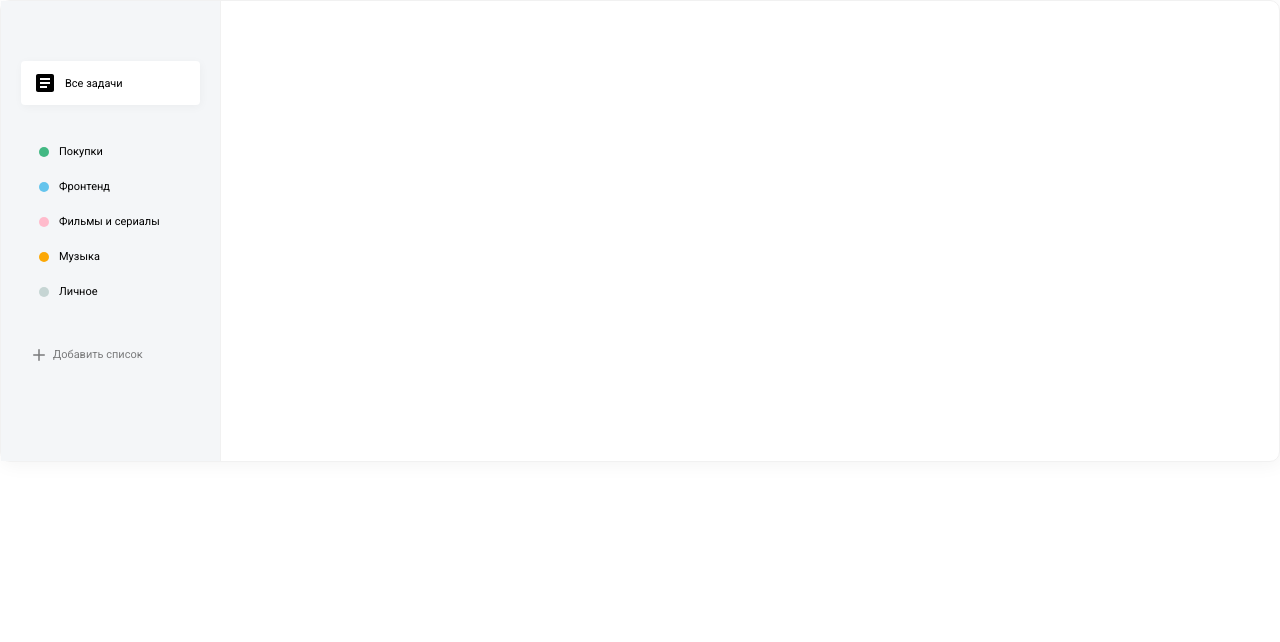
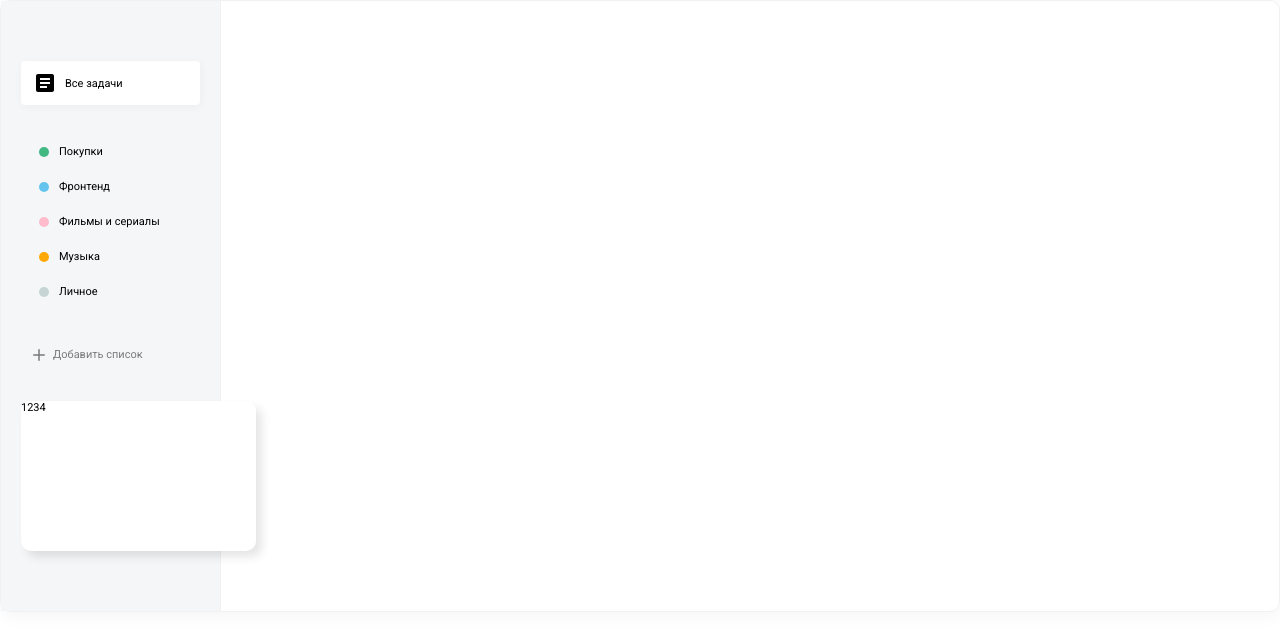
Before and after one commit to freetimezp/todolist, a React (Create React App) app: page / in a window 1280 px wide. Both pictures are taken after a click on the item "Добавить список". Shown: the top 642 px of the page. Built offline with nearby package versions, Linux system fonts and the light colour scheme.

Commit message:
React-js. State. popup.

```diff
--- a/src/App.js
+++ b/src/App.js
@@ -1,5 +1,6 @@
 import React from 'react';
 import List from "./components/List/List";
+import AddList from "./components/AddList/AddList";
 
 function App() {
     return (
@@ -49,25 +50,7 @@ function App() {
                         }
                     ]}
                     isRemovable={true}/>
-                <List
-                    items={[
-                        {
-                            className: "list__add-button",
-                            icon: (
-                                <svg
-                                    xmlns="http://www.w3.org/2000/svg"
-                                    height="12" width="12"
-                                    viewBox="0 0 16 16" fill="none">
-                                    <path
-                                        d="M8 1V15" stroke="black" strokeWidth="2" strokeLinecap="round"
-                                        strokeLinejoin="round"/>
-                                    <path
-                                        d="M1 8H15" stroke="black" strokeWidth="2" strokeLinecap="round"
-                                        strokeLinejoin="round"/>
-                                </svg>),
-                            name: 'Добавить список'
-                        }
-                    ]}/>
+                <AddList />
             </div>
             <div className="todo__tasks">
 
--- /dev/null
+++ b/src/components/AddList/AddList.jsx
@@ -0,0 +1,41 @@
+import React, {useState} from 'react';
+import List from "../List/List";
+
+import './AddList.scss';
+
+const AddList = (props) => {
+    const [visiblePopup, setvisiblePopup] = useState(false);
+
+    return (
+        <div className="add-list">
+            <List
+                onClick={() => setvisiblePopup(true)} // use !visiblePopup for toggle
+                items={[
+                    {
+                        className: "list__add-button",
+                        icon: (
+                            <svg
+                                xmlns="http://www.w3.org/2000/svg"
+                                height="12" width="12"
+                                viewBox="0 0 16 16" fill="none">
+                                <path
+                                    d="M8 1V15" stroke="black" strokeWidth="2" strokeLinecap="round"
+                                    strokeLinejoin="round"/>
+                                <path
+                                    d="M1 8H15" stroke="black" strokeWidth="2" strokeLinecap="round"
+                                    strokeLinejoin="round"/>
+                            </svg>),
+                        name: 'Добавить список'
+                    }
+                ]}
+            />
+            {visiblePopup && (
+                <div className="add-list__popup">
+                    1234
+                </div>
+            )}
+        </div>
+    );
+}
+
+export default AddList;
--- /dev/null
+++ b/src/components/AddList/AddList.scss
@@ -0,0 +1,9 @@
+.add-list {
+  &__popup {
+    width: 235px;
+    height: 150px;
+    background: #fff;
+    box-shadow: 6px 6px 10px rgba(0,0,0, 0.1);
+    border-radius: 10px;
+  }
+}
--- a/src/components/List/List.jsx
+++ b/src/components/List/List.jsx
@@ -3,9 +3,9 @@ import React from 'react';
 import './List.scss';
 import classNames from 'classnames';
 
-const List = ({items, isRemovable}) => {
+const List = ({items, isRemovable, onClick}) => {
     return (
-        <ul className="list">
+        <ul onClick={onClick} className="list">
             {items.map( (item, index) => (
                 <li key={index}  className={classNames(item.className, {'active': item.active})}>
                     <i>
```
